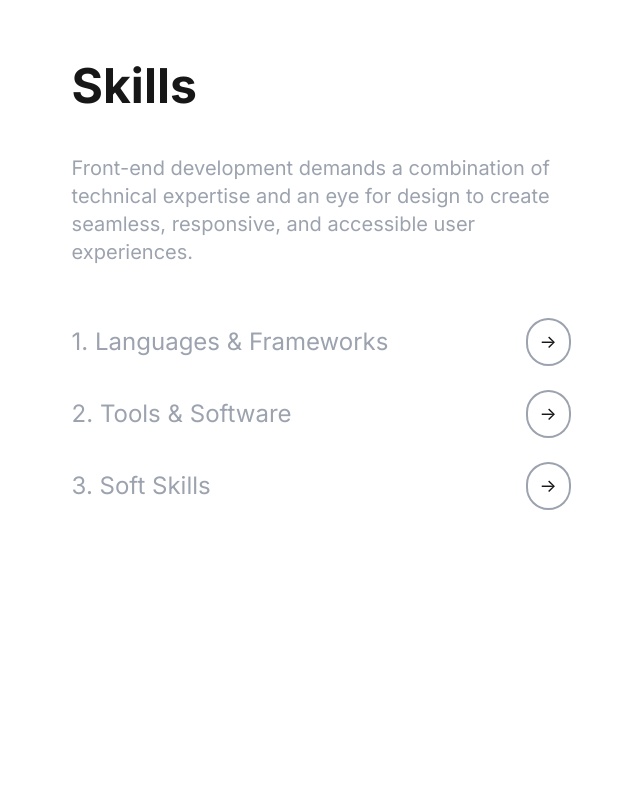
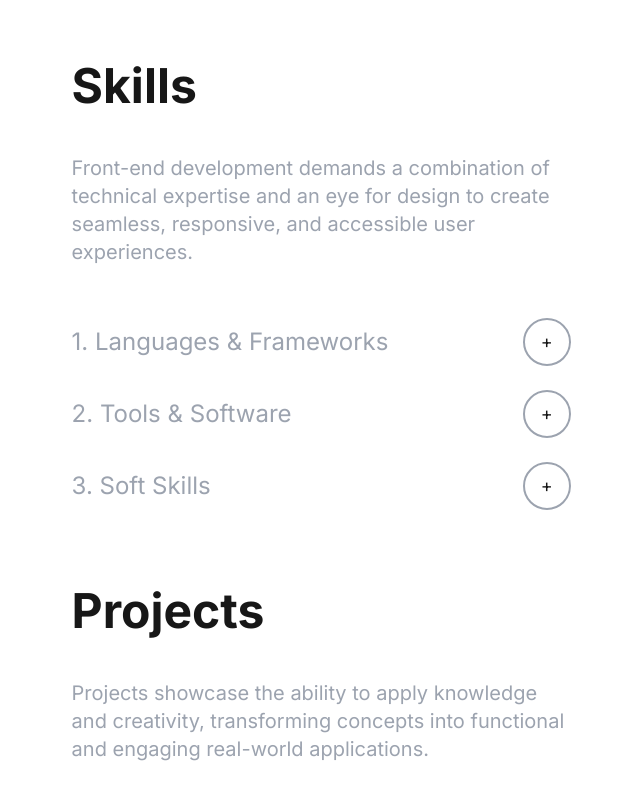
Before and after one commit to Camp4er/portfolio-black-themed, a Next.js app: page / in a window 1280 px wide. Shown: the part 420-1220 px from the top of the page, without its empty margins (194-834 px from the left). Before the commit the page ends 942 px from the top, so only its background shows below. Built offline with nearby package versions, Linux system fonts and the light colour scheme.

Commit message:
projects basic ui

```diff
--- a/app/page.tsx
+++ b/app/page.tsx
@@ -1,5 +1,6 @@
 "use client";
 import Hero from "@/components/Hero";
+import Projects from "@/components/Projects";
 import Skills from "@/components/Skills";
 
 export default function Home() {
@@ -7,6 +8,7 @@ export default function Home() {
     <main className="relative">
       <Hero />
       <Skills/>
+      <Projects/>
     </main>
   );
 }
--- a/components/Projects.tsx
+++ b/components/Projects.tsx
@@ -1,19 +1,29 @@
-import React from 'react'
+import React from "react";
+import { motion } from "framer-motion";
 
 const Projects = () => {
   return (
-    <section className="min-h-screen flex flex-col items-center justify-center">
-      <h2 className="text-4xl font-bold mb-12">Projects</h2>
-      <div className="grid grid-cols-1 md:grid-cols-2 gap-8 w-11/12 lg:w-2/3">
-        {Array.from({ length: 4 }).map((_, i) => (
-          <div key={i} className="p-6 bg-secondary rounded-lg">
-            <h3 className="text-2xl font-semibold">Project {i + 1}</h3>
-            <p className="mt-2 text-lightGray">Brief description of the project.</p>
-          </div>
-        ))}
-      </div>
+    <section className="text-left mx-auto w-[58.5%] max-w-[1140px] pt-[57px]">
+      <motion.h1
+        className="text-4xl md:text-5xl font-bold py-2"
+        initial={{ opacity: 0, y: 20 }}
+        animate={{ opacity: 1, y: 0 }}
+        transition={{ duration: 0.8 }}
+      >
+        Projects
+      </motion.h1>
+      <motion.p
+        className="text-lg md:text-xl pt-5 pb-10 mt-4 text-gray-400 w-4/6"
+        initial={{ opacity: 0, y: 20 }}
+        animate={{ opacity: 1, y: 0 }}
+        transition={{ delay: 0.2, duration: 0.8 }}
+      >
+        Projects showcase the ability to apply knowledge and creativity,
+        transforming concepts into functional and engaging real-world
+        applications.
+      </motion.p>
     </section>
-  )
-}
+  );
+};
 
-export default Projects
+export default Projects;
--- a/components/Skills.tsx
+++ b/components/Skills.tsx
@@ -32,12 +32,12 @@ const Skills = () => {
         1.  Languages & Frameworks
         </motion.p>
         <motion.button
-        className="rounded-3xl border-2 border-gray-400 px-3 py-2 text-lg"
+        className="rounded-3xl border-2 border-gray-400 px-4 py-2 text-lg"
         initial={{ opacity: 0, y: 20 }}
         animate={{ opacity: 1, y: 0 }}
         transition={{ delay: 0.4, duration: 0.8 }}
       >
-        {"-> "}
+        +
       </motion.button>
       </div>
       <div className="flex flex-row justify-between items-center w-4/6">
@@ -50,12 +50,12 @@ const Skills = () => {
         2.  Tools & Software
         </motion.p>
         <motion.button
-        className="rounded-3xl border-2 border-gray-400 px-3 py-2 text-lg"
+        className="rounded-3xl border-2 border-gray-400 px-4 py-2 text-lg"
         initial={{ opacity: 0, y: 20 }}
         animate={{ opacity: 1, y: 0 }}
         transition={{ delay: 0.4, duration: 0.8 }}
       >
-        {"-> "}
+        +
       </motion.button>
       </div>
       <div className="flex flex-row justify-between items-center w-4/6">
@@ -68,12 +68,12 @@ const Skills = () => {
         3.  Soft Skills
         </motion.p>
         <motion.button
-        className="rounded-3xl border-2 border-gray-400 px-3 py-2 text-lg"
+        className="rounded-3xl border-2 border-gray-400 px-4 py-2 text-lg"
         initial={{ opacity: 0, y: 20 }}
         animate={{ opacity: 1, y: 0 }}
         transition={{ delay: 0.4, duration: 0.8 }}
       >
-        {"-> "}
+        +
       </motion.button>
       </div>
     </section>
```
